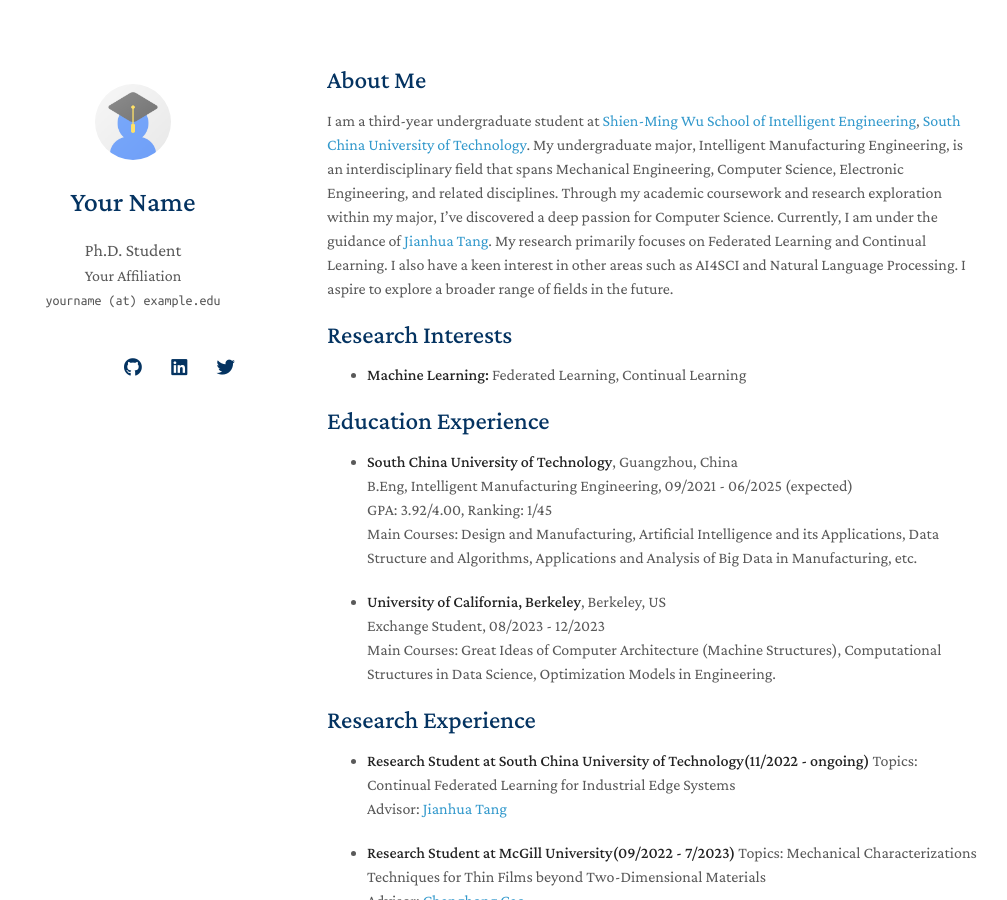
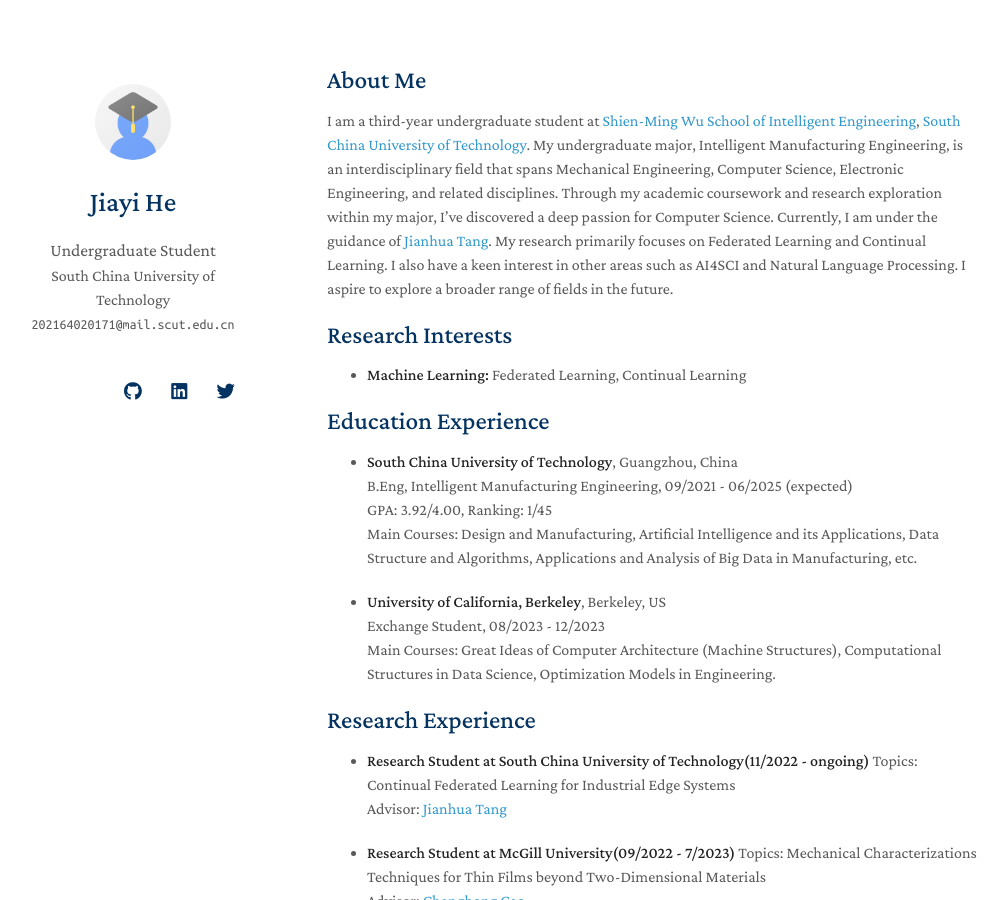
Before and after one commit to ivy3h/ivy3h.github.io, a Jekyll site: the page built from index.md, in a window 1280 px wide and 900 px high. Shown: the whole window, without its empty margins (143-1150 px from the left). Built offline with Jekyll 4.4.1, drawn with Linux system fonts in a browser that asks for light colours; nearby versions of some CDN libraries; a style sheet for code colours, icons or effects is not loaded; our own code applies the rules of GitHub Pages for plain Markdown files.

Commit message:
Update _config.yml

```diff
--- a/_config.yml
+++ b/_config.yml
@@ -1,8 +1,8 @@
 # Basic Information
-title: Your Name
-position: Ph.D. Student
-affiliation: Your Affiliation
-email: yourname (at) example.edu
+title: Jiayi He
+position: Undergraduate Student
+affiliation: South China University of Technology
+email: 202164020171@mail.scut.edu.cn
 
 # Search Engine Optimization (SEO)
 # The following information is used to improve the website traffic from search engines, e.g., Google.
```
